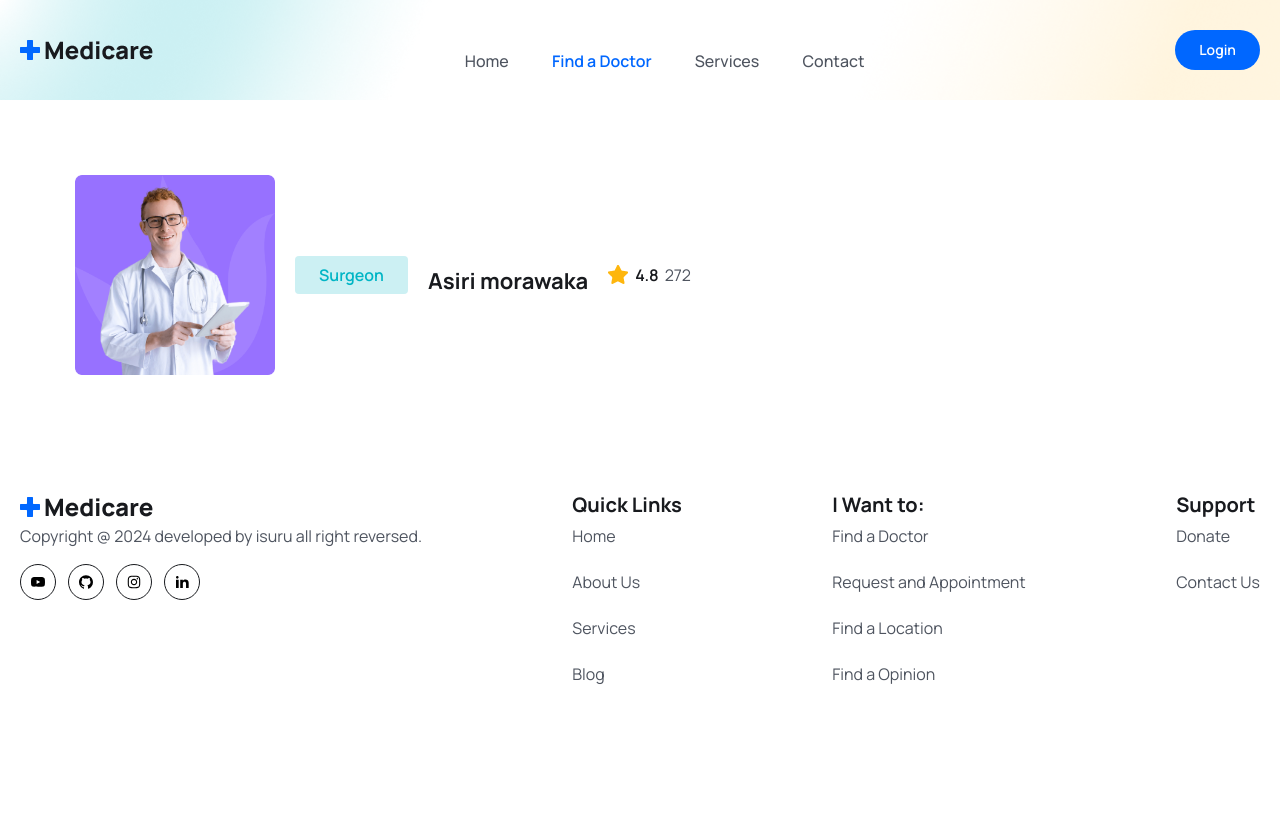
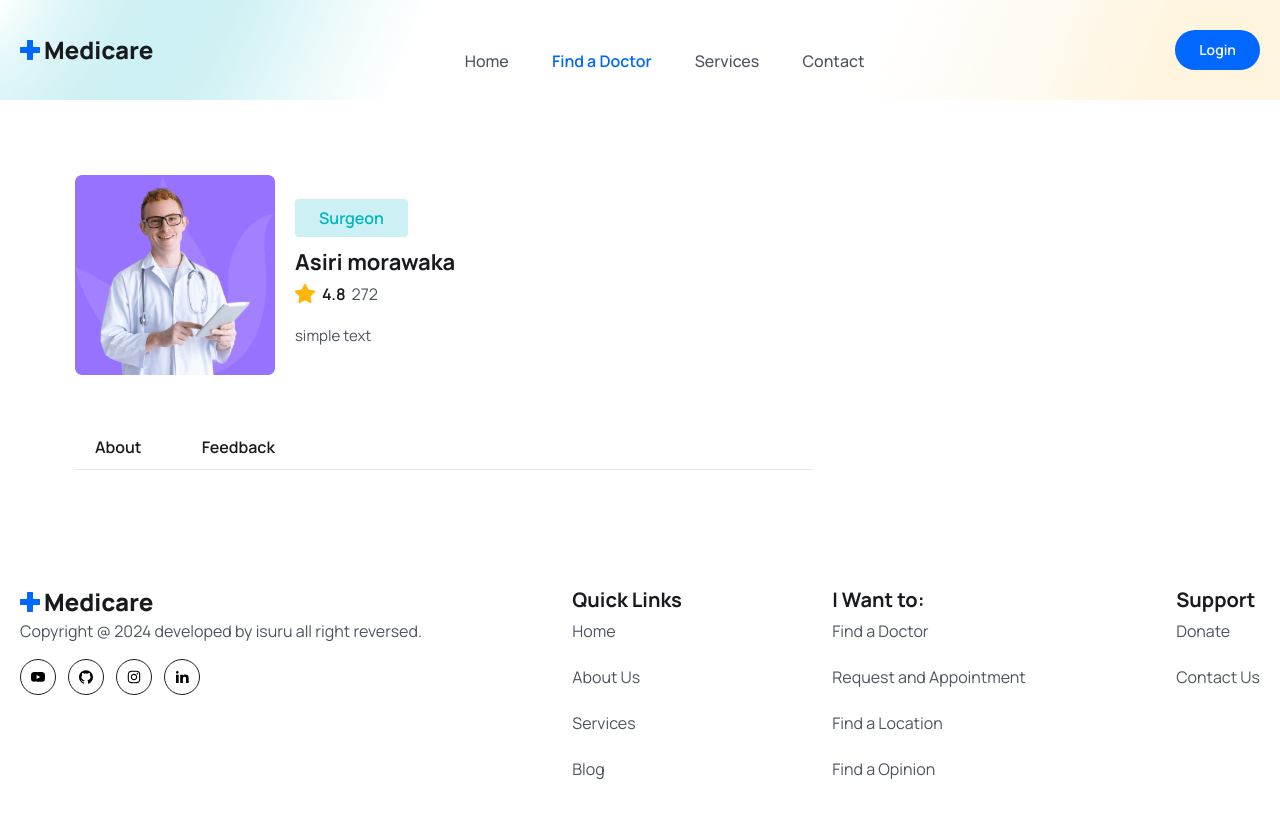
Before and after one commit to Isurulak1/Doctor_apoiment_bookingapp, a React (Vite) app in the folder frontend/: page /doctors/1 in a window 1280 px wide. Shown: the top 818 px of the page. Built offline with nearby package versions, Linux system fonts and the light colour scheme.

Commit message:
adding changes

```diff
--- a/frontend/src/pages/Doctors/DoctorDetails.jsx
+++ b/frontend/src/pages/Doctors/DoctorDetails.jsx
@@ -8,13 +8,13 @@ const DoctorDetails = () => {
       <div className='max-w-[1170px] px-5 mx-auto'>
         <div className='grid md:grid-cols-3 gap-[50px]'>
           <div className='md:col-span-2'>
-          <div className='flex items-center gap-5'>
+            <div className='flex items-center gap-5'>
             <figure className='max-w-[200px] max-h-[200px]'>
               <img src={doctorImg} alt="" />
             </figure>
             <div>
               <span className='bg-[#CCF0F3] text-irisBlueColor py-1 px-6 lg:py-2 lg:px-6 text-[12px] leading-4 lg:text-[16px] lg:leading-7 font-semibold rounded'>Surgeon</span>
-            </div>
+
             <h3 className='text-headingColor text-[22px] leading-9 mt-3 font-bold'>
               Asiri morawaka
             </h3>
@@ -26,6 +26,19 @@ const DoctorDetails = () => {
                 {272}
               </span>
             </div>
+            <p className='text_para text-[14px] leading-5 md:text-[15px] lg:max-w-[390px]'>
+              simple text
+            </p>
+            </div>
+            </div>
+
+            <div className='mt-[50px] border-b border-solid border-[#0066f34]'>
+              <button className='py-2 px-5 mr-5 text-[16px] leading-7 text-headingColor font-semibold'>
+                About
+              </button>
+              <button className='py-2 px-5 mr-5 text-[16px] leading-7 text-headingColor font-semibold'>
+                Feedback
+              </button>
             </div>
           </div>
         </div>
```
